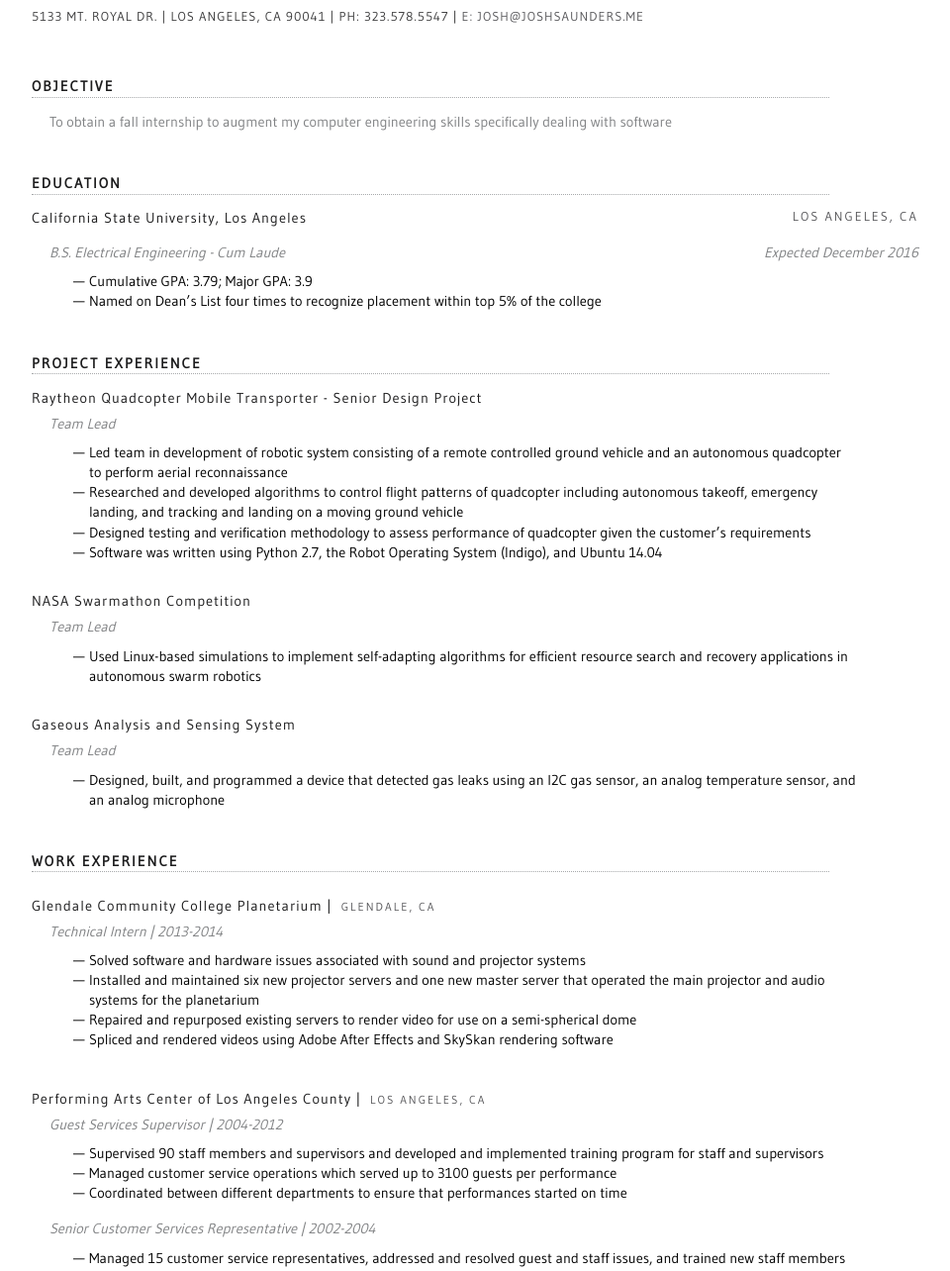
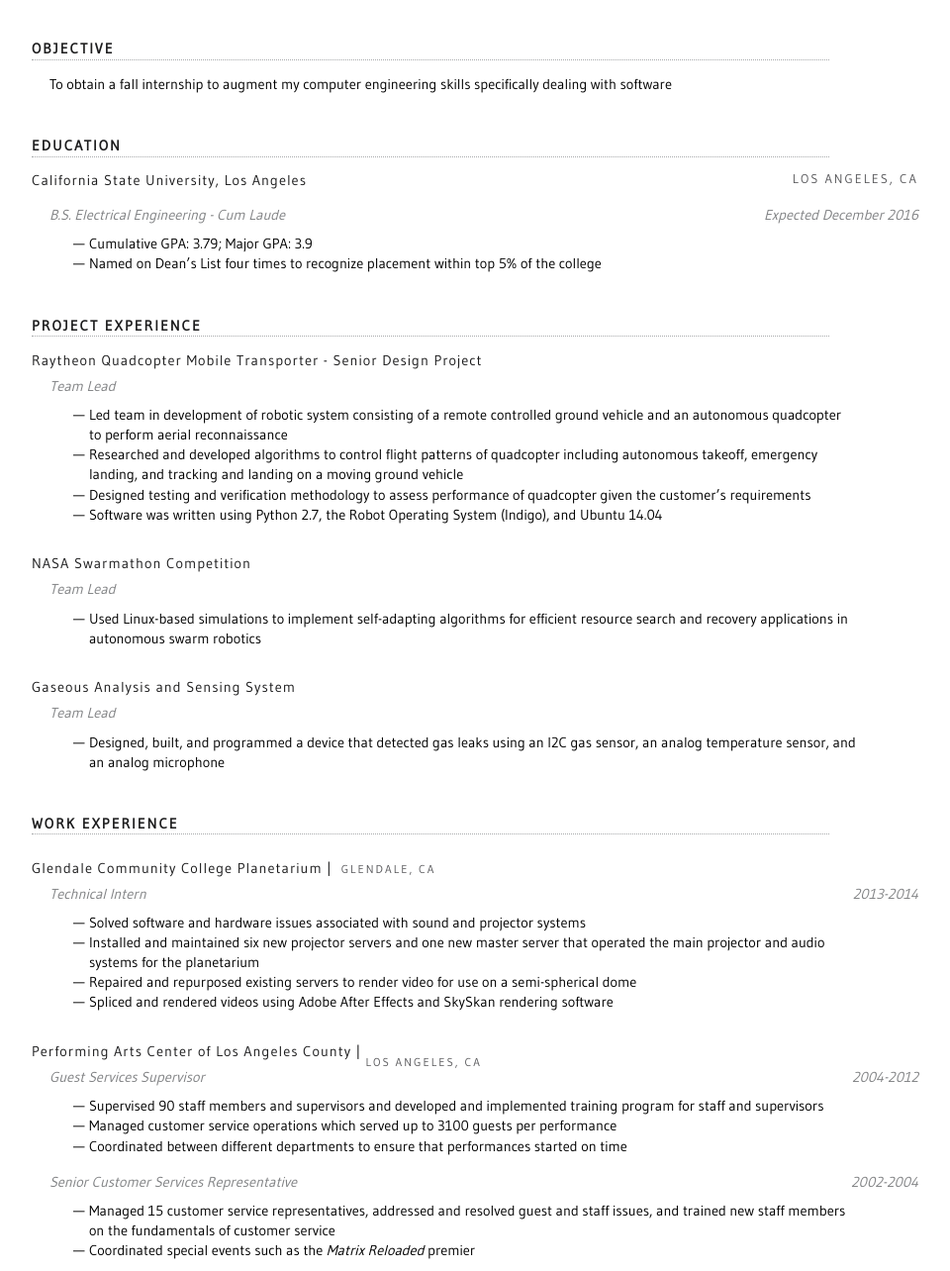
Before and after one commit to jay3ss/resume, a plain HTML site: page index.html in a window 1280 px wide. Shown: the part 125-1409 px from the top of the page at 99% size, without its empty margins (160-1120 px from the left). Drawn offline with Linux system fonts and the light colour scheme.

Commit message:
replaced files

```diff
--- a/index.html
+++ b/index.html
@@ -1,4 +1,5 @@
 <!DOCTYPE html>
+<!-- Adapted from: https://github.com/LouisaBarrett/resume -->
 <head>
   <title>Joshua Saunders</title>
   <meta charset="utf-8">
@@ -9,18 +10,8 @@
 <body>
   <header class="header-details">
     <h1 class="name">Joshua Saunders</h1>
-    <!--
-      <article class="links-container">
-        <a class="links" href="https://github.com/LouisaBarrett" target="_blank"><img src="./images/gh_icon.png" alt="github icon" width="21" height="21">GitHub</a>
-        <a class="links" href="https://www.linkedin.com/in/louisabarrett/" target="_blank"><img src="./images/in_icon.png" alt="linkedin icon" width="18" height="18">LinkedIn</a>
-      </article>
-    -->
-      <br>
       <article class="contact-information">
-        <p class="contact-deets">5133 Mt. Royal Dr. | </p>
-        <p class="contact-deets">Los Angeles, CA 90041 | </p>
-        <p class="contact-deets">ph: 323.578.5547 | </p>
-        <a class="links" href="mailto:josh@joshsaunders.me">e: josh@joshsaunders.me</a>
+        <p class="links">e: josh [at] joshsaunders [dot] me</p>
       </article>
   </header>
 
@@ -31,20 +22,14 @@
 
     <h2 class="category-headers">Education</h2><hr>
       <p class="primary-titles">
-        <!-- TODO -->
-        <!-- I want to push the location to the right -->
+
         California State University, Los Angeles <div class="location right">Los Angeles, CA</div>
       </p>
       <p class="category-details">
-        <!-- TODO -->
-        <!-- I want to push the date to the right -->
+
         B.S. Electrical Engineering - Cum Laude <span class="date right">Expected December 2016</span>
       </p>
-        <!-- TODO -->
-        <!--
-          Fix the vertical spacing here. There's too much between category-description
-          and category-details
-        -->
+
       <p class="category-description">
         <ul>
           <li>
@@ -122,7 +107,7 @@
         Glendale Community College Planetarium | <span class="location">Glendale, CA</span>
       </p>
       <p class="category-details">
-        Technical Intern | 2013-2014
+        Technical Intern <span class="date right">2013-2014</span>
       </p>
       <p class="category-description">
         <ul>
@@ -143,10 +128,10 @@
       </p>
 
       <p class="primary-titles">
-        Performing Arts Center of Los Angeles County | <span class="location">Los Angeles, CA</span>
+        Performing Arts Center of Los Angeles County | <span class="location right">Los Angeles, CA</span>
       </p>
       <p class="category-details">
-        Guest Services Supervisor | 2004-2012
+        Guest Services Supervisor <span class="date right">2004-2012</span>
       </p>
       <p class="category-description">
         <ul>
@@ -164,7 +149,7 @@
       </p>
 
       <p class="category-details">
-        Senior Customer Services Representative | 2002-2004
+        Senior Customer Services Representative <span class="date right">2002-2004</span>
       </p>
       <p class="category-description">
         <ul>
@@ -180,7 +165,7 @@
       </p>
 
       <p class="category-details">
-        Customer Services Representative | 2000-2002
+        Customer Services Representative <span class="date right">2000-2002</span>
       </p>
       <p class="category-description">
         <ul>
@@ -191,7 +176,5 @@
           </li>
         </ul>
       </p>
-
-
   </section>
 </body>
--- a/main.css
+++ b/main.css
@@ -1,9 +1,3 @@
-/* TODO */
-/* Switch main font to black and other fonts to gray */
-/* COMPLETE Switch unordered list elements to hyphens instead of bullets */
-/* COMPLETE Make unordered list elements font-size smaller */
-/* COMPLETE Make a class that pushes elements to the right */
-
 body {
   background-color: white;
   font-family: 'Gudea', sans-serif;
@@ -40,9 +34,6 @@ body {
   display: inline-block;
   text-decoration: none;
 }
-  .links:hover {
-    color: #DF723E;
-  }
 
 .links img {
   margin-bottom: -.2em;
@@ -91,7 +82,7 @@ body {
 }
 
 .category-description-main {
-  color: #808284;
+  color: #000;
   font-size: .9em;
   line-height: 1.4em;
   margin-bottom: 1%;
```
